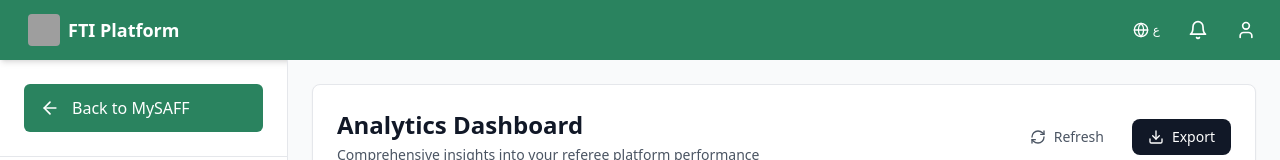
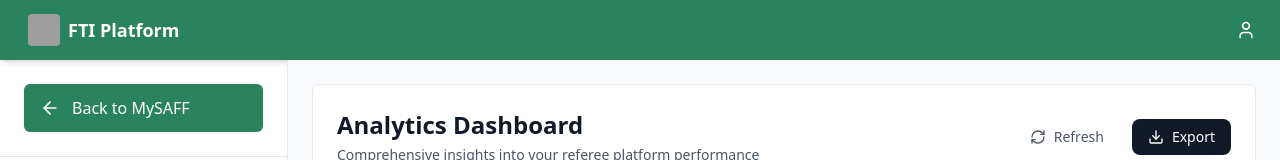
Before and after one commit to tiSaff/Referee-Aisha, a React (Vite) app: page /dashboard in a window 1280 px wide. Shown: the top 160 px of the page. Built offline with nearby package versions, Linux system fonts and the light colour scheme; grey boxes are pictures that could not be loaded.

Commit message:
Update Header to remove bell and language toggle

```diff
--- a/src/components/Header.tsx
+++ b/src/components/Header.tsx
@@ -1,19 +1,11 @@
 import React from 'react';
-import { useTranslation } from 'react-i18next';
-import { Menu, Bell, User, Globe } from 'lucide-react';
+import { Menu, User } from 'lucide-react';
 
 interface HeaderProps {
   onToggleSidebar: () => void;
 }
 
 const Header: React.FC<HeaderProps> = ({ onToggleSidebar }) => {
-  const { t, i18n } = useTranslation();
-
-  const toggleLanguage = () => {
-    const newLang = i18n.language === 'en' ? 'ar' : 'en';
-    i18n.changeLanguage(newLang);
-  };
-
   return (
     <header className="text-white px-4 py-3 flex items-center justify-between shadow-md w-full" style={{ backgroundColor: '#2a835f' }}>
       <div className="flex items-center space-x-3">
@@ -33,17 +25,7 @@ const Header: React.FC<HeaderProps> = ({ onToggleSidebar }) => {
         </div>
       </div>
 
-      <div className="flex items-center space-x-2 sm:space-x-3">
-        <button
-          onClick={toggleLanguage}
-          className="flex items-center space-x-1 p-2 rounded transition-colors hover:bg-black hover:bg-opacity-10"
-        >
-          <Globe className="w-4 h-4" />
-          <span className="text-xs">{i18n.language === 'en' ? 'ع' : 'EN'}</span>
-        </button>
-        <button className="p-2 rounded transition-colors hover:bg-black hover:bg-opacity-10">
-          <Bell className="w-4 sm:w-5 h-4 sm:h-5" />
-        </button>
+      <div className="flex items-center">
         <button className="p-2 rounded transition-colors hover:bg-black hover:bg-opacity-10">
           <User className="w-4 sm:w-5 h-4 sm:h-5" />
         </button>
```
